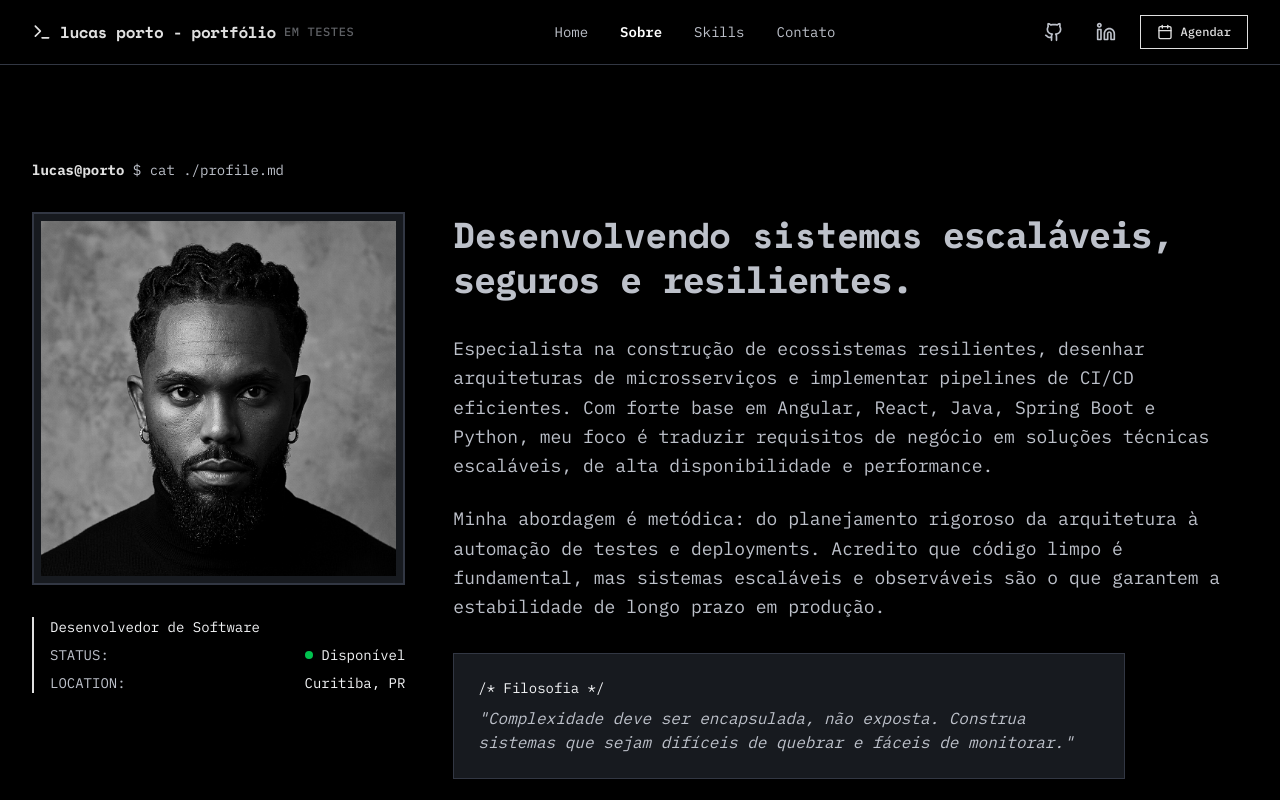
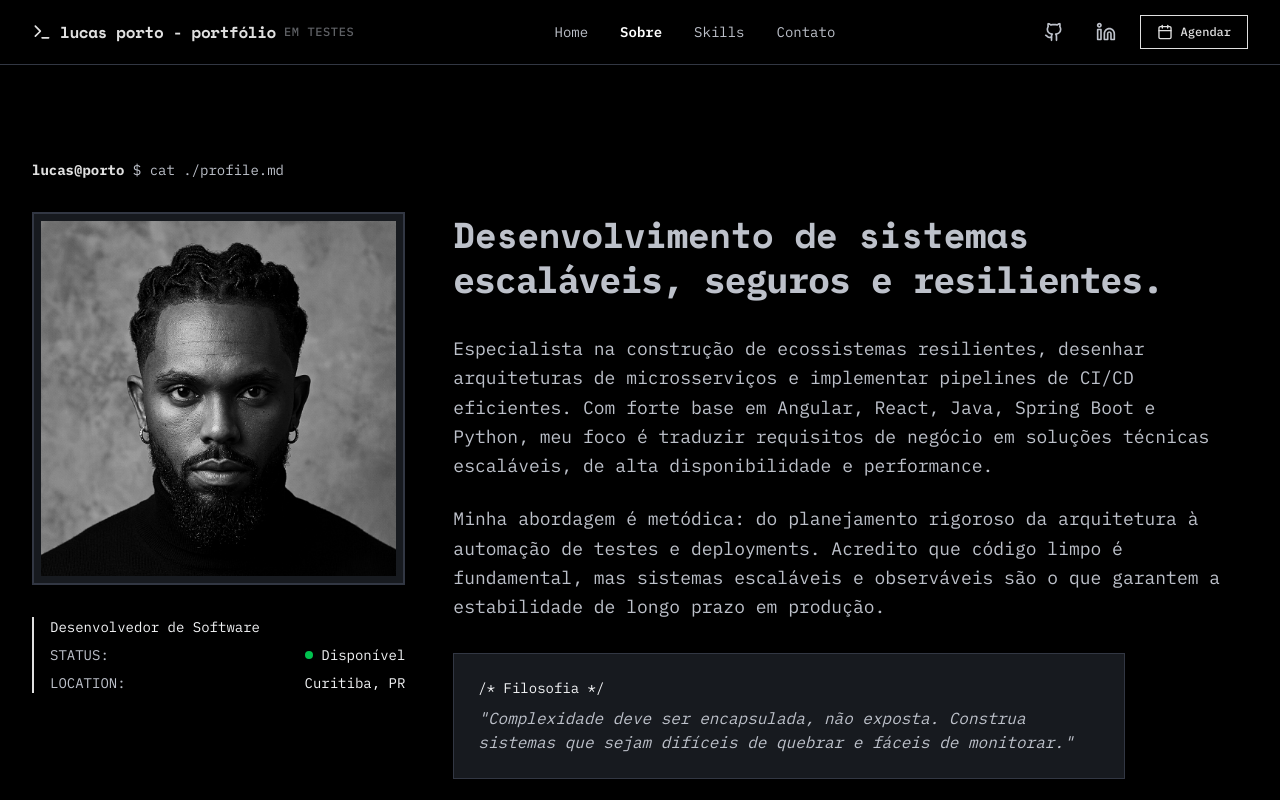
Before and after one commit to portolucaslp26/portfolio2026, a React (Vite) app: page /sobre in a window 1280 px wide. Shown: the top 800 px of the page. Built offline with nearby package versions, Linux system fonts and the light colour scheme.

Commit message:
Corrigindo layout

```diff
--- a/src/pages/Sobre.jsx
+++ b/src/pages/Sobre.jsx
@@ -55,7 +55,7 @@ export default function Sobre() {
 
             <div className="lg:col-span-8 space-y-8">
               <h1 className="text-3xl md:text-4xl lg:text-[36px] leading-tight font-['Space_Mono']">
-                Desenvolvendo sistemas
+                Desenvolvimento de sistemas
                 <span className="text-[#E0E0E0] font-['IBM_Plex_Mono']">
                   <TypeAnimation
                     sequence={[
```
